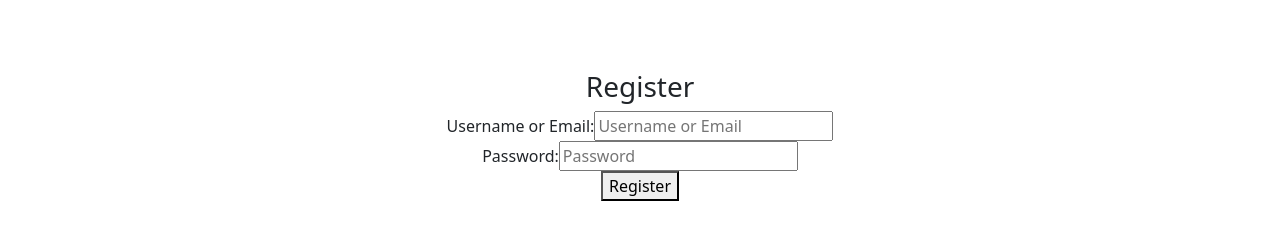
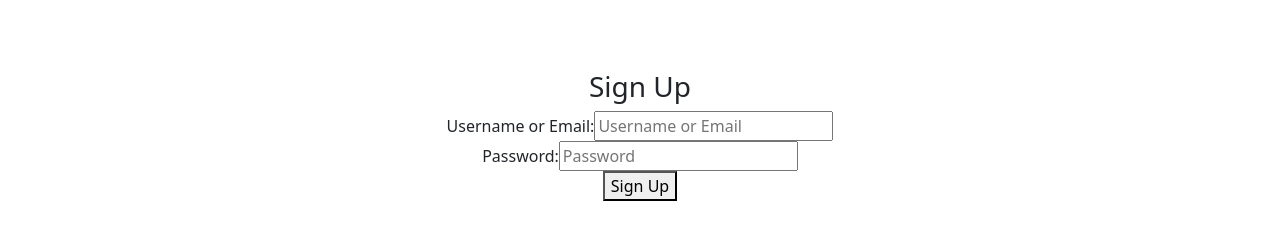
Before and after one commit to arandel1/tchotchkes, a React (Vite) app in the folder client/: page /register in a window 1280 px wide. Shown: the part 364-604 px from the top of the page. Built offline with nearby package versions, Linux system fonts and the light colour scheme; no server answers.

Commit message:
started register got distracted by login and working on register again

```diff
--- a/client/src/components/Login.jsx
+++ b/client/src/components/Login.jsx
@@ -1,4 +1,14 @@
 import { useState } from 'react';
+
+  // GET USERS
+  // const login = async(credentials) => {
+  //   const response = await fetch(`${baseUrl}/users`,{
+  //     method: 'POST',
+  //   });
+  //   const json = await response.json();
+  //   console.log(json);
+  // }
+
 
 const Login = ({ login })=> {
   const [username, setUsername] = useState('');
@@ -32,7 +42,7 @@ const Login = ({ login })=> {
           Password:
           <input
             type = 'password'
-            placeholder='password'
+            placeholder='Password'
             value={ password }
             onChange={ (e) => setPassword( e.target.value )}
           />
--- a/client/src/components/Register.jsx
+++ b/client/src/components/Register.jsx
@@ -9,7 +9,7 @@
 
 import { useState } from "react";
 
-export default function Register() {
+function Register() {
   // const Register = ({ register }) => {
   const [newUsername, setNewUsername] = useState("");
   const [newPassword, setNewPassword] = useState("");
@@ -20,13 +20,13 @@ export default function Register() {
       newUsername,
       newPassword,
     };
-    await register(credentials);
+    await Register(credentials);
   };
 
   return (
     <>
       <div className="container">
-        <h3> Register </h3>
+        <h3> Sign Up </h3>
         <form onSubmit={submit}>
           <label className="username">
             Username or Email:
@@ -49,11 +49,11 @@ export default function Register() {
             />
           </label>
           <br />
-          <button type="submit">Register</button>
+          <button type="submit">Sign Up</button>
         </form>
       </div>
     </>
   );
 }
 
-// export default Register;
+export default Register;
```
